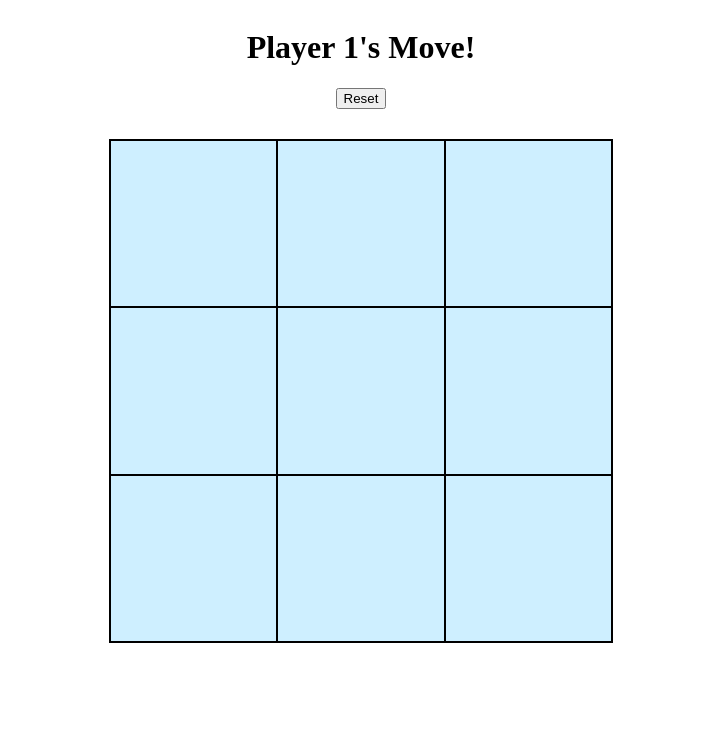
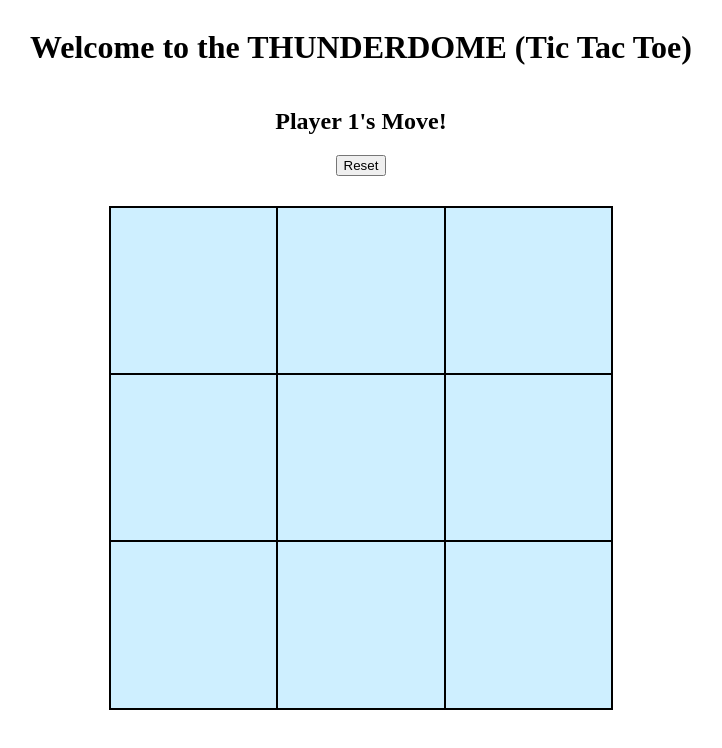
Before and after one commit to rann143/TicTacToe, a plain HTML site: page index.html in a window 1280 px wide. Shown: the whole page, without its empty margins (279-1001 px from the left). Drawn offline with Linux system fonts and the light colour scheme.

Commit message:
added h1

```diff
--- a/index.html
+++ b/index.html
@@ -9,9 +9,9 @@
     <script src="script.js" defer></script>
 </head>
 <body>
-
+    <h1>Welcome to the THUNDERDOME (Tic Tac Toe)</h1>
     <div class="container">
-        <h1 class="turn"></h1>
+        <h2 class="turn"></h1>
         <button class="reset">Reset</button>
         <div class="board"></div>
     </div>
--- a/style.css
+++ b/style.css
@@ -33,7 +33,7 @@ body {
     padding: 2px;
     background-color: black;
 }
-h1 {
+h2 {
     text-align: center;
 }
 
```
